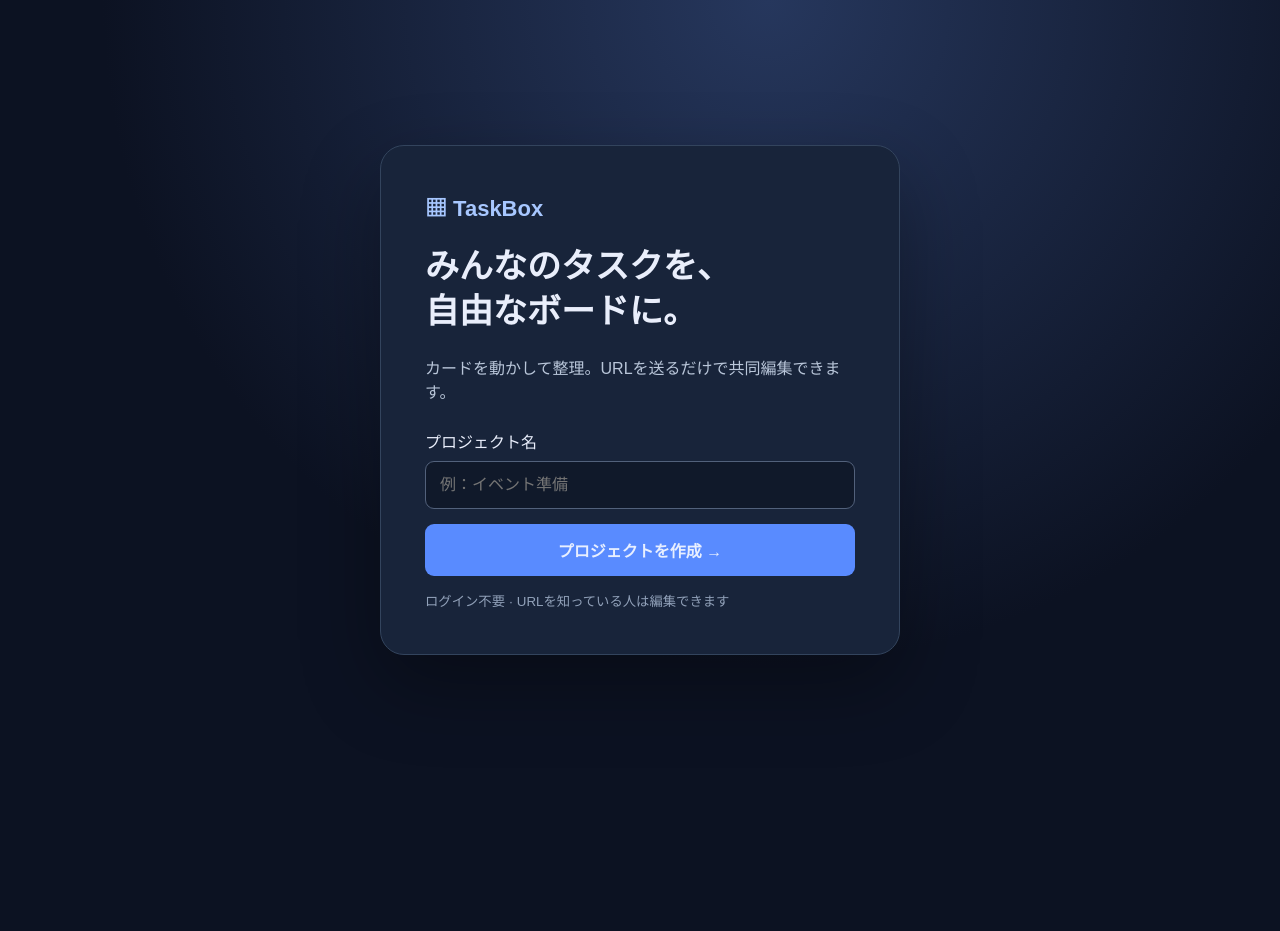
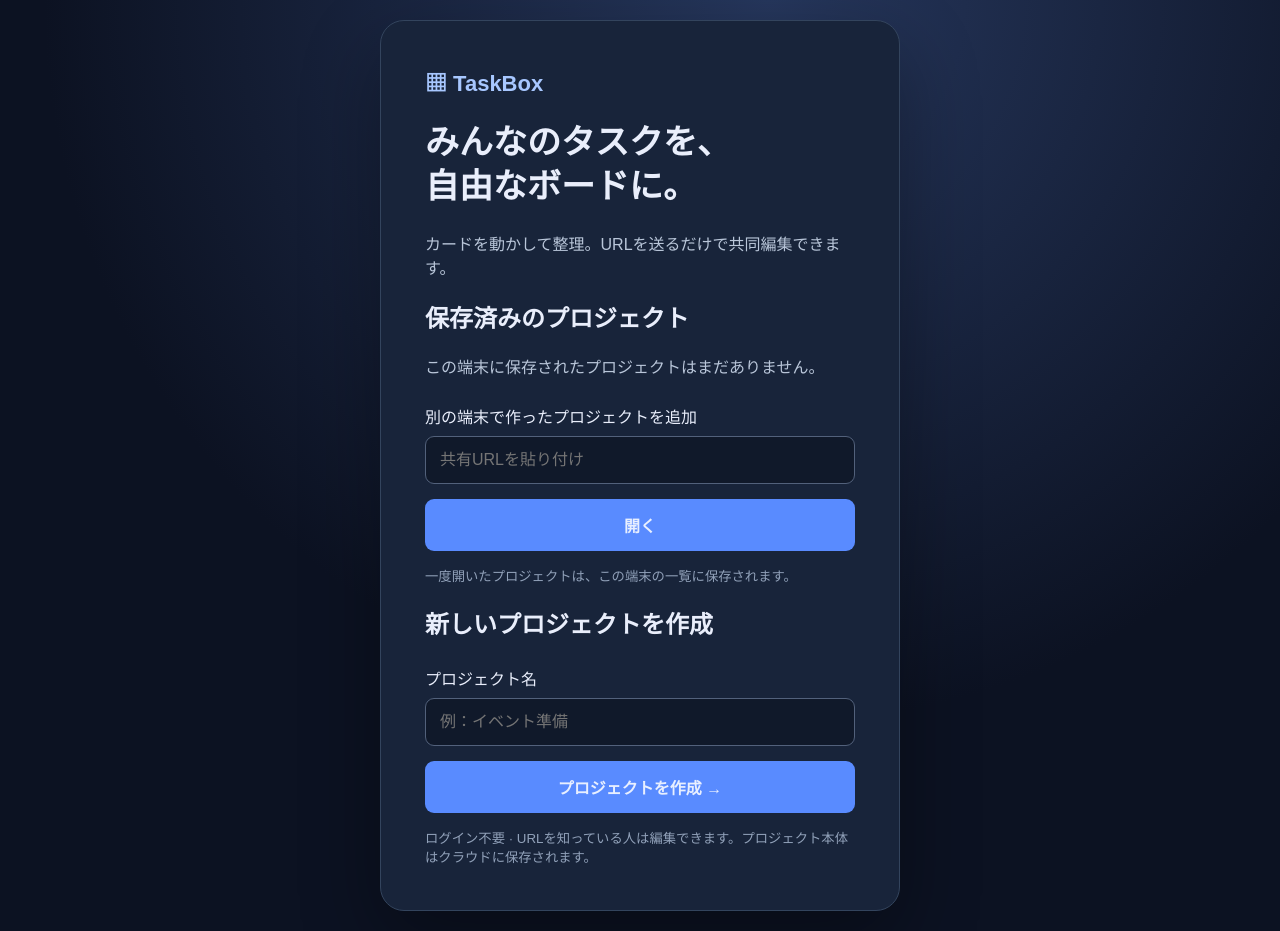
Before and after one commit to H4N-329/TaskBox, a Next.js app: page / in a window 1280 px wide. Before the commit the page ends 800 px from the top, so only its background shows below. Built offline with nearby package versions, Linux system fonts and the light colour scheme.

Commit message:
feat: list locally remembered boards and open existing share URLs

```diff
--- a/app/page.tsx
+++ b/app/page.tsx
@@ -1 +1,20 @@
-'use client';import {useState} from 'react';import {useRouter} from 'next/navigation';export default function Home(){const [name,setName]=useState('');const [busy,setBusy]=useState(false);const [error,setError]=useState('');const router=useRouter();async function create(){setBusy(true);try{const r=await fetch('/api/create',{method:'POST',headers:{'Content-Type':'application/json'},body:JSON.stringify({name})});const d=await r.json();if(!r.ok)throw Error(d.error);router.push('/b/'+d.token)}catch(e){setError(String(e))}finally{setBusy(false)}}return <main className="home"><div className="home-card"><div className="logo">▦ TaskBox</div><h1>みんなのタスクを、<br/>自由なボードに。</h1><p>カードを動かして整理。URLを送るだけで共同編集できます。</p><label>プロジェクト名</label><input value={name} onChange={e=>setName(e.target.value)} placeholder="例：イベント準備" maxLength={100}/><button onClick={create} disabled={busy}>{busy?'作成中…':'プロジェクトを作成 →'}</button>{error&&<p className="error">{error}</p>}<small>ログイン不要 · URLを知っている人は編集できます</small></div></main>}
+'use client';
+import {useEffect,useState} from 'react';
+import {useRouter} from 'next/navigation';
+
+type Recent={token:string;name:string;lastOpened:number};
+const KEY='taskbox:recent-projects';
+const valid=(s:string)=>/^[a-f0-9]{64}$/.test(s);
+function readRecent():Recent[]{try{const value=JSON.parse(localStorage.getItem(KEY)||'[]');return Array.isArray(value)?value.filter((v):v is Recent=>!!v&&valid(v.token)&&typeof v.name==='string'&&typeof v.lastOpened==='number').sort((a,b)=>b.lastOpened-a.lastOpened):[]}catch{return []}}
+function remember(token:string,name:string){const rest=readRecent().filter(p=>p.token!==token);localStorage.setItem(KEY,JSON.stringify([{token,name,lastOpened:Date.now()},...rest]));}
+export default function Home(){
+const [name,setName]=useState(''),[busy,setBusy]=useState(false),[error,setError]=useState(''),[recent,setRecent]=useState<Recent[]>([]),[shareUrl,setShareUrl]=useState('');
+const router=useRouter();
+useEffect(()=>setRecent(readRecent()),[]);
+async function create(){setBusy(true);setError('');try{const r=await fetch('/api/create',{method:'POST',headers:{'Content-Type':'application/json'},body:JSON.stringify({name})});const d=await r.json();if(!r.ok)throw Error(d.error||'作成できませんでした');remember(d.token,name.trim()||'新しいプロジェクト');router.push('/b/'+d.token)}catch(e){setError(String(e))}finally{setBusy(false)}}
+function openExisting(){try{const u=new URL(shareUrl.trim());if(u.origin!==location.origin)throw Error('TaskBoxの共有URLを入力してください');const m=u.pathname.match(/^\/b\/([a-f0-9]{64})\/?$/);if(!m)throw Error('有効なプロジェクトURLを入力してください');router.push('/b/'+m[1])}catch(e){setError(String(e))}}
+function forget(token:string){const next=readRecent().filter(p=>p.token!==token);localStorage.setItem(KEY,JSON.stringify(next));setRecent(next)}
+return <main className="home"><div className="home-card"><div className="logo">▦ TaskBox</div><h1>みんなのタスクを、<br/>自由なボードに。</h1><p>カードを動かして整理。URLを送るだけで共同編集できます。</p>
+<section className="recent-projects"><h2>保存済みのプロジェクト</h2>{recent.length?<div className="recent-list">{recent.map(p=><div className="recent-item" key={p.token}><button className="recent-open" onClick={()=>router.push('/b/'+p.token)}><strong>{p.name}</strong><span>開く →</span></button><button className="recent-remove" aria-label={p.name+'を一覧から外す'} title="この端末の一覧から外す" onClick={()=>forget(p.token)}>×</button></div>)}</div>:<p className="recent-empty">この端末に保存されたプロジェクトはまだありません。</p>}
+<label htmlFor="existing-url">別の端末で作ったプロジェクトを追加</label><div className="existing-url-row"><input id="existing-url" value={shareUrl} onChange={e=>setShareUrl(e.target.value)} placeholder="共有URLを貼り付け"/><button onClick={openExisting}>開く</button></div><small>一度開いたプロジェクトは、この端末の一覧に保存されます。</small></section>
+<section className="new-project"><h2>新しいプロジェクトを作成</h2><label htmlFor="project-name">プロジェクト名</label><input id="project-name" value={name} onChange={e=>setName(e.target.value)} placeholder="例：イベント準備" maxLength={100}/><button className="create-project" onClick={create} disabled={busy}>{busy?'作成中…':'プロジェクトを作成 →'}</button></section>{error&&<p className="error">{error}</p>}<small>ログイン不要 · URLを知っている人は編集できます。プロジェクト本体はクラウドに保存されます。</small></div></main>}
```
